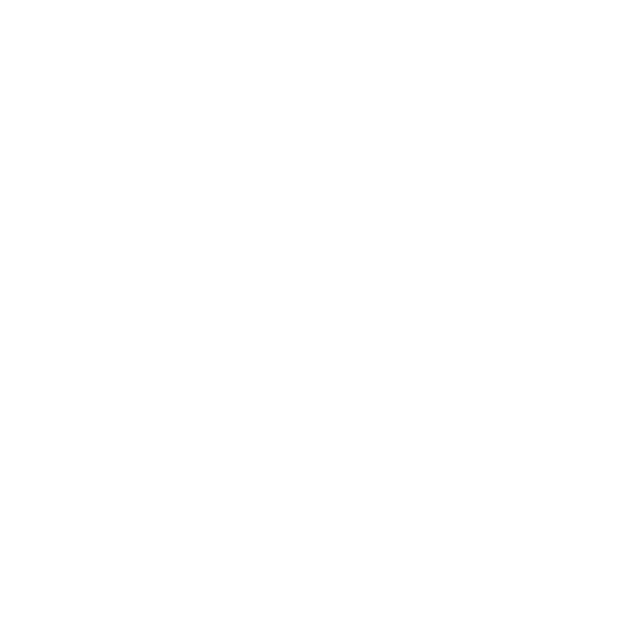
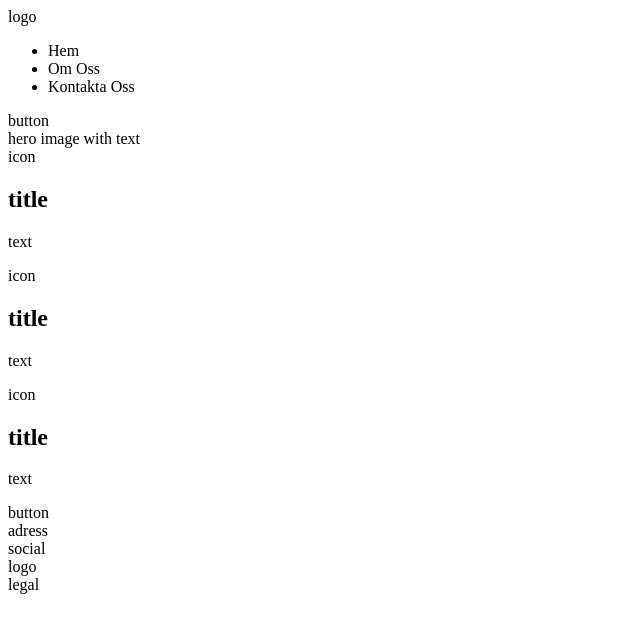
Before and after one commit to SandraBergstrom/luca-deli, a plain HTML site: page index.html in a window 1280 px wide. Shown: the whole page, without its empty margins (0-640 px from the left). Drawn offline with Linux system fonts and the light colour scheme.

Commit message:
Add basic structure

```diff
--- a/index.html
+++ b/index.html
@@ -3,7 +3,61 @@
   <head>
     <meta charset="UTF-8" />
     <meta name="viewport" content="width=device-width, initial-scale=1.0" />
-    <title>Document</title>
+    <title>Luca Deli</title>
   </head>
-  <body></body>
+  <body>
+    <header>
+      <div>logo</div>
+      <div>
+        <nav>
+          <ul>
+            <li>Hem</li>
+            <li>Om Oss</li>
+            <li>Kontakta Oss</li>
+          </ul>
+        </nav>
+      </div>
+      <div>button</div>
+    </header>
+
+    <main>
+      <section>
+        <div>hero image with text</div>
+      </section>
+
+      <section>
+        <div>
+          <div>icon</div>
+          <div>
+            <h2>title</h2>
+            <p>text</p>
+          </div>
+        </div>
+        <div>
+          <div>icon</div>
+          <div>
+            <h2>title</h2>
+            <p>text</p>
+          </div>
+        </div>
+        <div>
+          <div>icon</div>
+          <div>
+            <h2>title</h2>
+            <p>text</p>
+          </div>
+        </div>
+        <div>button</div>
+      </section>
+    </main>
+
+    <footer>
+      <div>
+        <div>adress</div>
+        <div>social</div>
+      </div>
+      <div>logo</div>
+      <div>legal</div>
+    </footer>
+  </body>
 </html>
```
